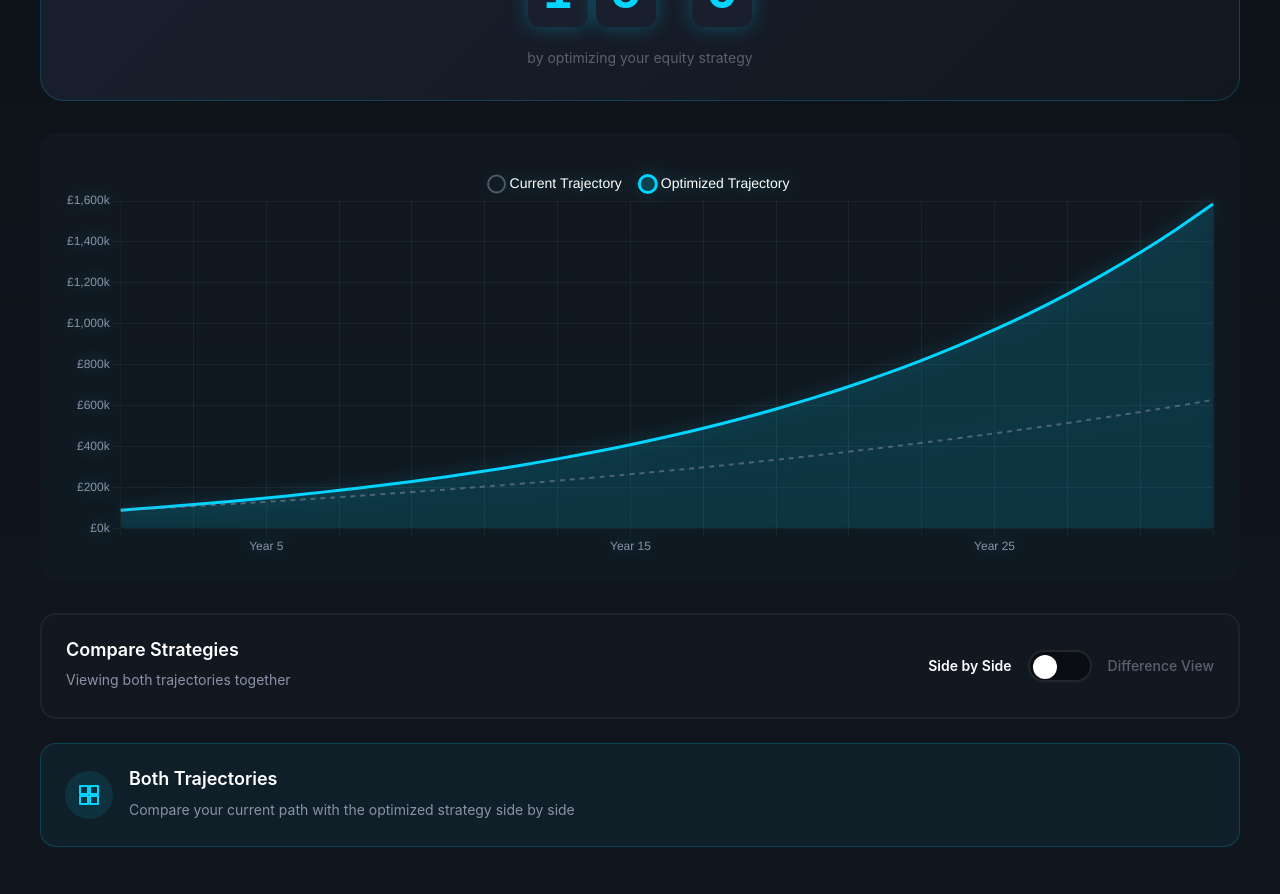
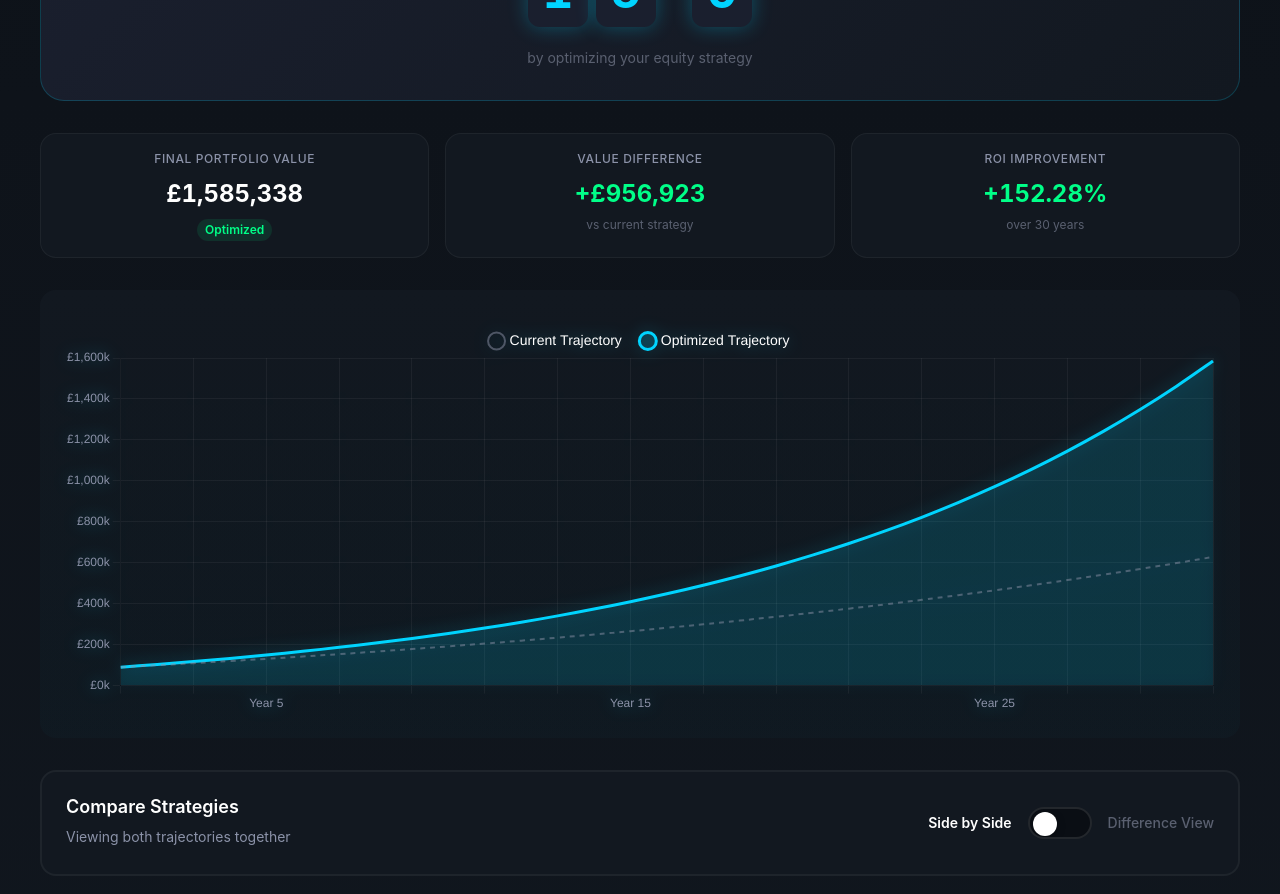
Before and after one commit to Harrysibbenga/fin-tech-flight-deck, a Vue app: page / in a window 1280 px wide. Shown: the part 1300-2194 px from the top of the page. Built offline with nearby package versions, Linux system fonts and the light colour scheme.

Commit message:
feat: add MetricsCards component to display portfolio metrics

```diff
--- a/src/App.vue
+++ b/src/App.vue
@@ -28,6 +28,12 @@
       <!-- Results Section -->
       <section class="results-section">
         <OdometerDisplay :value="results.yearsGained" />
+
+        <MetricsCards
+          :optimized-value="results.optimizedValue"
+          :value-difference="results.valueDifference"
+          :percentage-gain="results.percentageGain"
+        />
 
         <transition name="chart-fade" mode="out-in">
           <div
@@ -64,6 +70,7 @@
 import { ref, computed, onMounted } from 'vue'
 import SliderInput from './components/calculator/SliderInput.vue'
 import OdometerDisplay from './components/calculator/OdometerDisplay.vue'
+import MetricsCards from './components/calculator/MetricsCards.vue'
 import LineChart from './components/calculator/LineChart.vue'
 import OptimizationToggle from './components/calculator/OptimizationToggle.vue'
 import LeadGate from './components/calculator/LeadGate.vue'
--- /dev/null
+++ b/src/components/calculator/MetricsCards.vue
@@ -0,0 +1,122 @@
+<template>
+  <div class="metrics-grid">
+    <div class="metric-card">
+      <span class="metric-label">Final Portfolio Value</span>
+      <span class="metric-value">{{ formattedOptimizedValue }}</span>
+      <span class="metric-badge positive">Optimized</span>
+    </div>
+
+    <div class="metric-card">
+      <span class="metric-label">Value Difference</span>
+      <span class="metric-value positive">+{{ formattedDifference }}</span>
+      <span class="metric-sublabel">vs current strategy</span>
+    </div>
+
+    <div class="metric-card">
+      <span class="metric-label">ROI Improvement</span>
+      <span class="metric-value positive">+{{ percentageGain }}%</span>
+      <span class="metric-sublabel">over 30 years</span>
+    </div>
+  </div>
+</template>
+
+<script setup>
+import { computed } from 'vue'
+import { formatCurrency } from '@/utils/formatters'
+
+const props = defineProps({
+  optimizedValue: { type: Number, required: true },
+  valueDifference: { type: Number, required: true },
+  percentageGain: { type: Number, required: true }
+})
+
+const formattedOptimizedValue = computed(() => formatCurrency(props.optimizedValue, 'GBP', 0))
+const formattedDifference = computed(() => formatCurrency(props.valueDifference, 'GBP', 0))
+</script>
+
+<style scoped>
+.metrics-grid {
+  display: grid;
+  grid-template-columns: repeat(3, 1fr);
+  gap: var(--spacing-4);
+  margin-bottom: var(--spacing-8);
+}
+
+.metric-card {
+  background: var(--bg-secondary);
+  border: 1px solid rgba(255, 255, 255, 0.05);
+  border-radius: var(--radius-lg);
+  padding: var(--spacing-4) var(--spacing-6);
+  text-align: center;
+  transition: all var(--duration-normal) var(--ease-in-out);
+}
+
+.metric-card:hover {
+  border-color: rgba(0, 212, 255, 0.3);
+  transform: translateY(-2px);
+  box-shadow: 0 4px 20px rgba(0, 212, 255, 0.1);
+}
+
+.metric-label {
+  display: block;
+  color: var(--text-secondary);
+  font-size: var(--text-xs);
+  font-weight: var(--font-medium);
+  text-transform: uppercase;
+  letter-spacing: 0.05em;
+  margin-bottom: var(--spacing-2);
+}
+
+.metric-value {
+  display: block;
+  color: var(--text-primary);
+  font-size: var(--text-xl);
+  font-weight: var(--font-bold);
+  font-variant-numeric: tabular-nums;
+  margin-bottom: var(--spacing-1);
+}
+
+.metric-value.positive {
+  color: var(--accent-success);
+}
+
+.metric-badge {
+  display: inline-block;
+  font-size: var(--text-xs);
+  font-weight: var(--font-semibold);
+  padding: 2px 8px;
+  border-radius: var(--radius-full);
+  background: rgba(0, 255, 136, 0.1);
+  color: var(--accent-success);
+}
+
+.metric-sublabel {
+  display: block;
+  color: var(--text-tertiary);
+  font-size: var(--text-xs);
+}
+
+@media (max-width: 768px) {
+  .metrics-grid {
+    grid-template-columns: 1fr;
+    gap: var(--spacing-3);
+  }
+
+  .metric-card {
+    display: flex;
+    justify-content: space-between;
+    align-items: center;
+    text-align: left;
+  }
+
+  .metric-value {
+    font-size: var(--text-lg);
+    margin-bottom: 0;
+  }
+
+  .metric-badge,
+  .metric-sublabel {
+    display: none;
+  }
+}
+</style>
```
